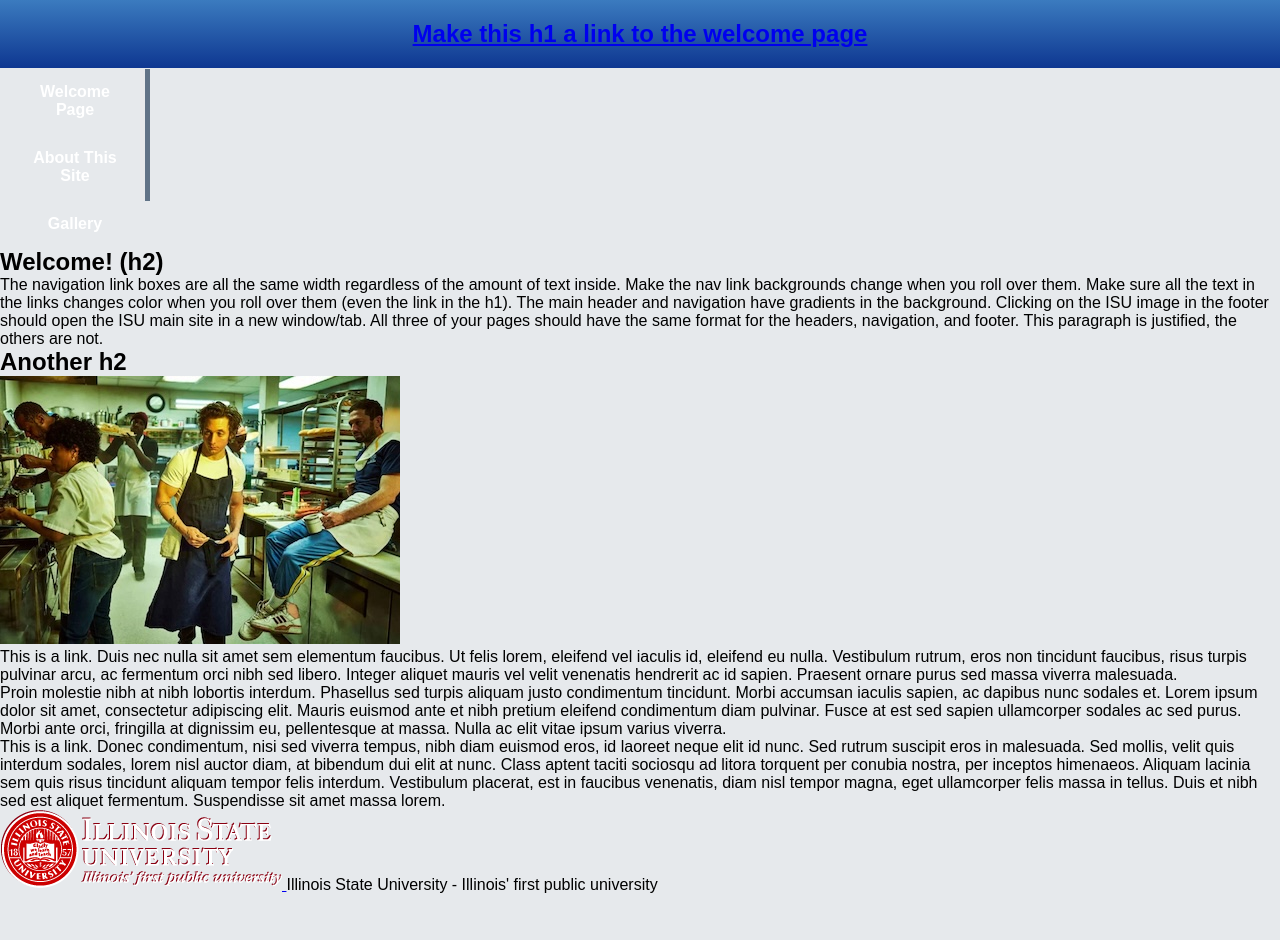
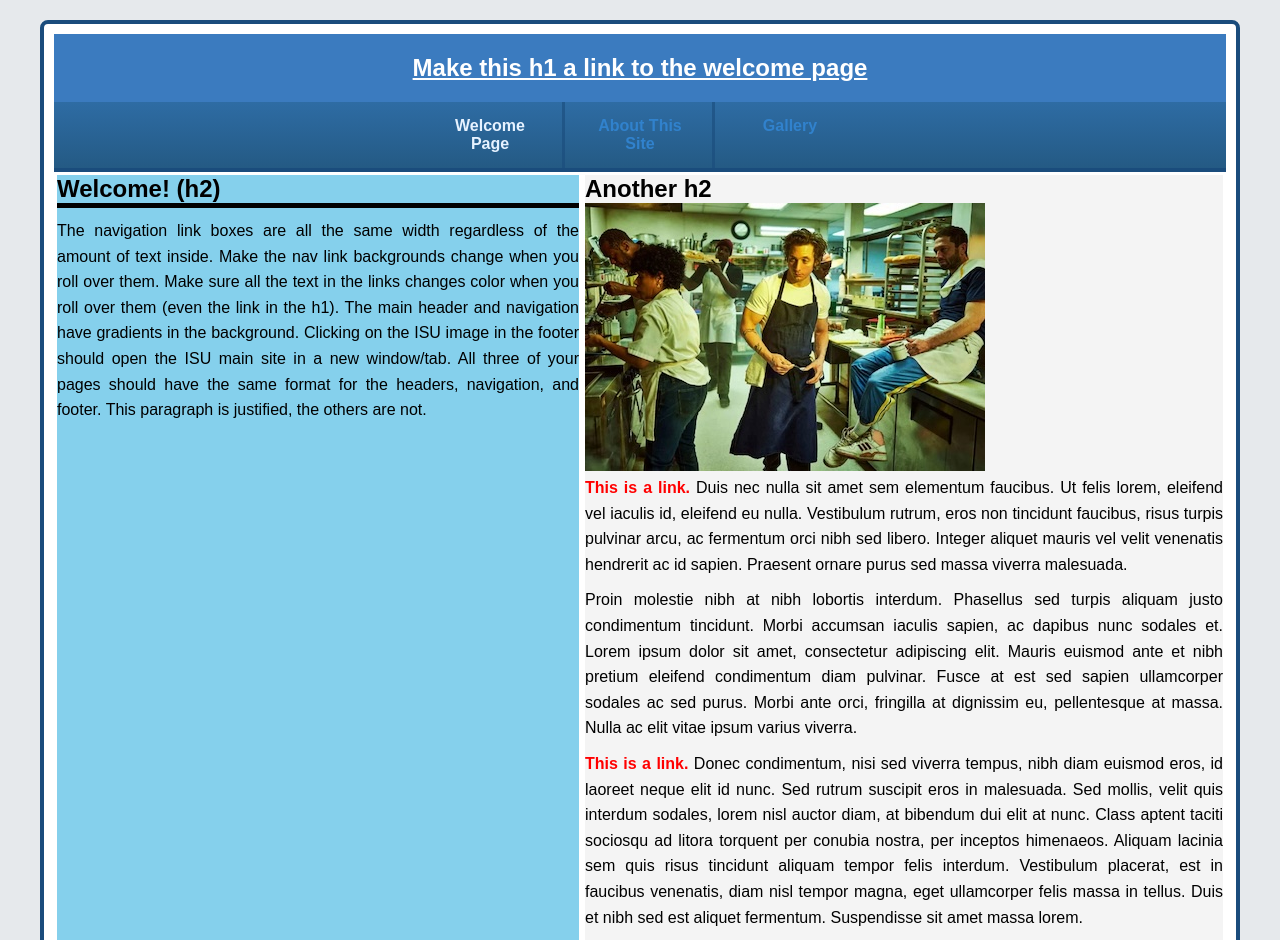
Before and after one commit to KassBall/CTK301, a plain HTML site: page Midterm.html in a window 1280 px wide. Shown: the top 940 px of the page. Before the commit the page ends 894 px from the top, so only its background shows below. Drawn offline with Linux system fonts and the light colour scheme.

Commit message:
Add files via upload

```diff
--- a/Gallery.css
+++ b/Gallery.css
@@ -44,7 +44,7 @@ body {
 }
 
 .nav a {
-    color: white;
+    color: rgb(49, 130, 205);
     text-align: center;
     padding: 15px 30px;
     text-decoration: none;
@@ -57,7 +57,7 @@ body {
 
 .nav a:hover,
 .nav a.active {
-    background-color: #1a4c7c;
+
     color: #e6f2ff;
 }
 
--- a/Midterm.css
+++ b/Midterm.css
@@ -1,4 +1,4 @@
-
+/* Reset */
 * {
     margin: 0;
     padding: 0;
@@ -10,55 +10,32 @@ body {
     background-color: #e6e9ec;
 }
 
+/* Wrapper with blue border */
+.wrapper {
+    border: 4px solid #1a4c7c;  /* Blue border color */
+    border-radius: 8px;  /* Rounded corners */
+    padding: 10px;
+    max-width: 1200px;
+    margin: 20px auto;
+    background-color: white;
+}
 
+/* Header */
 .header {
-    background: linear-gradient(to bottom, #3b7bbf, #0e3791);
-    color: rgb(113, 187, 234);
+    background:  #3b7bbf;
+    color: white;
     text-align: center;
     padding: 20px;
     font-size: 24px;
     font-weight: bold;
 }
 
+.header a {
+    color: white;
 
-.nav a {
-    color: white;
-    text-align: center;
-    padding: 15px 30px;
-    text-decoration: none;
-    transition: background 0.3s, color 0.3s;
-    font-weight: bold;
-    display: block;
-    width: 150px;
-    position: relative;
 }
 
-.nav a:not(:last-child)::after {
-    content: "";
-    position: absolute;
-    right: 0;
-    top: 1%;
-    height: 100%;
-    width: 5px;
-    background-color: #072545;
-    opacity: 0.6;
-
-
-.wrapper {
-    border: 4px solid #1a4c7c;
-    border-radius: 8px;
-    padding: 10px;
-    max-width: 1200px;
-    margin: 20px auto;
-    background-color: white;
-}
-
-.header a {
-    color: white;
-    text-decoration: none;
-}
-
-
+/* Navigation */
 .nav {
     display: flex;
     background: linear-gradient(to bottom, #2e6ca4, #245a84);
@@ -67,14 +44,15 @@ body {
 }
 
 .nav a {
-    color: white;
+    color: rgb(49, 130, 205);
     text-align: center;
     padding: 15px 30px;
     text-decoration: none;
     transition: background 0.3s, color 0.3s;
     font-weight: bold;
     display: block;
-    width: 150px;
+    width: 150px; /* Ensure all links are the same width */
+    position: relative;
 }
 
 .nav a:hover {
@@ -82,28 +60,49 @@ body {
     color: #e6f2ff;
 }
 
+.nav a.active {
+
+    color: #e6f2ff;
+}
+
+.nav a:not(:last-child)::after {
+    content: "";
+    position: absolute;
+    right: 0;
+    top: 0%;
+    height: 100%;
+    width: 3px;
+    background-color: #1a4c7c;
+    opacity: 0.6;
+}
+
 
 .container {
     display: flex;
-    padding: 20px;
+    padding: 0px;
 }
 
 .left, .right {
-    padding: 20px;
-    border: 1px solid #ccc;
-    border-radius: 5px;
-    background-color: #6dd8f1;
-    margin: 10px;
+    padding: 0px;
+    border: 0px solid #ccc;
+    border-radius: 0px;
+    background-color: #f4f4f4;
+    margin: 3px;
 }
 
 .left {
     width: 45%;
-    background-color: #6dd8f1;
+    background-color: #85d0ec;
 }
 
 .right {
     width: 55%;
-    background-color: #fbfcfc;
+}
+
+.bottom {
+    width: 60%;
+    background-color: #85d0ec;
+}
 }
 
 h2 {
@@ -111,33 +110,35 @@ h2 {
     margin-bottom: 10px;
     border-bottom: 2px solid #000;
     padding-bottom: 5px;
+    border-top: 5px solid #000;
 }
 
 p {
     text-align: justify;
+
     line-height: 1.6;
     margin-bottom: 10px;
 }
 
 .left p {
-    border-top: 1px solid #000;
+    border-top: 5px solid #000;
     padding-top: 10px;
 }
 
-
+/* Image Styling */
 .content-image {
     width: 100%;
     border: 1px solid #000;
     margin-bottom: 10px;
 }
 
-
+/* Link styling */
 .highlight-link {
     color: red;
     font-weight: bold;
 }
 
-
+/* Footer */
 .footer {
     background: #b31b1b;
     color: white;
@@ -147,7 +148,7 @@ p {
 }
 
 .footer img {
-    height: 60px;
+    height: 80px;
     vertical-align: middle;
-    margin-right: 30px;
+    margin-right: 10px;
 }
--- a/Midterm.html
+++ b/Midterm.html
@@ -3,14 +3,14 @@
 <head>
     <meta charset="UTF-8">
     <meta name="viewport" content="width=device-width, initial-scale=1.0">
-    <title>Sample Webpage</title>
+    <title>Midterm</title>
     <link rel="stylesheet" href="Midterm.css"
 </head>
 <body>
     <div class="wrapper">
 
     <header class="header">
-        <a href="welcome.html">Make this h1 a link to the welcome page</a>
+        <a href="Midterm.html">Make this h1 a link to the welcome page</a>
     </header>
 
 
```
Also changed, not shown: Gallery.html (+1 -1 lines), about.html (+1 -1 lines).
